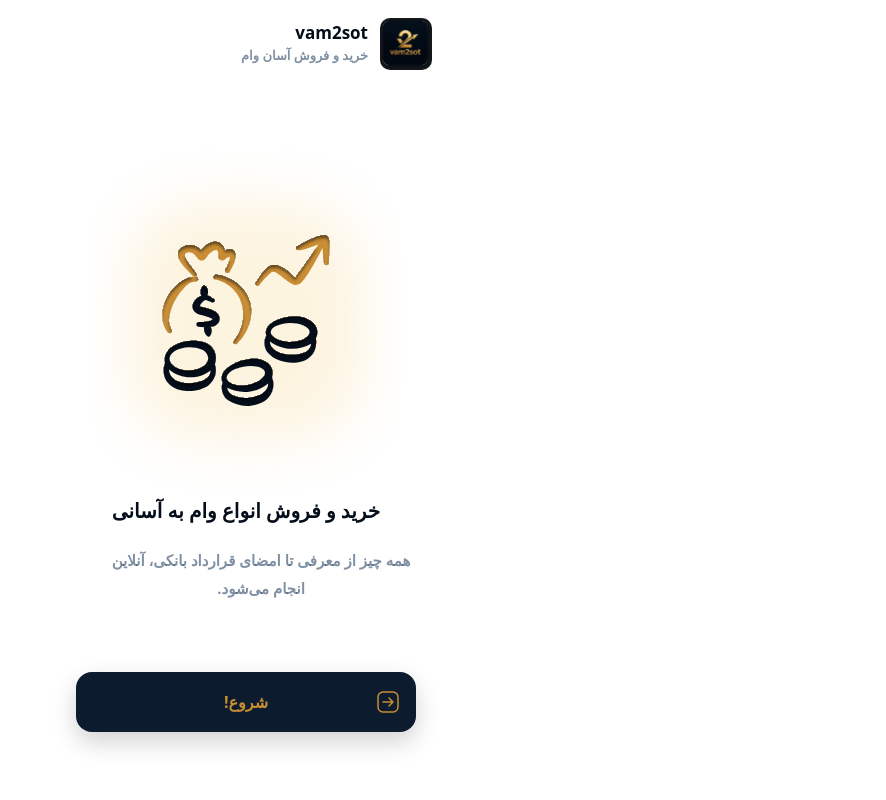
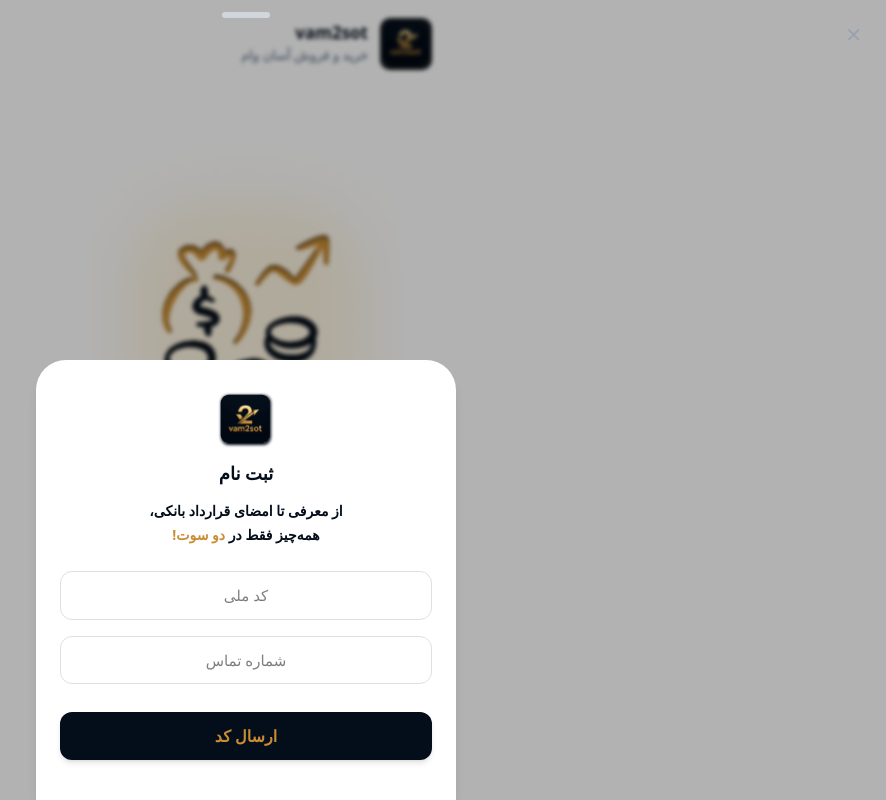
Before and after one commit to malahatmrd/telegram-webapp, a React (Vite) app: page /splash/start in a window 1280 px wide. Both pictures are taken after a click on the button "شروع!". Shown: the whole page, without its empty margins (394-1280 px from the left). Built offline with nearby package versions, Linux system fonts and the light colour scheme; a web font is replaced by a local one.

Commit message:
SignUpPage

```diff
--- a/src/pages/Auth/SignUp.jsx
+++ b/src/pages/Auth/SignUp.jsx
@@ -0,0 +1,62 @@
+import React from "react";
+import { motion } from "framer-motion";
+import { assets } from "../../assets/assets";
+
+export default function SignUp({ onClose }) {
+  return (
+    <motion.div
+      className="fixed inset-0 z-50 flex items-end justify-center bg-black/30 backdrop-blur-[2px]"
+      initial={{ y: "100%" }}
+      animate={{ y: 0 }}
+      exit={{ y: "100%" }}
+      transition={{ duration: 0.5, ease: [0.25, 0.1, 0.25, 1] }}
+    >
+      <motion.div
+        className="w-full max-w-[420px] bg-white rounded-t-[30px] shadow-lg p-6 pb-10 text-center"
+      >
+        <div className="absolute top-3 left-0 right-0 flex justify-center">
+          <div className="w-12 h-1.5 bg-gray-300 rounded-full"></div>
+        </div>
+
+        <div className="flex justify-center mt-2 mb-3">
+          <img src={assets.logo} alt="logo" className="w-14 h-14 object-contain" />
+        </div>
+
+        <h2 className="text-[18px] font-bold text-[#040E1A] mb-3">ثبت نام</h2>
+
+        <p className="text-[14px] font-semibold text-[#040E1A] leading-6 mb-6">
+          از معرفی تا امضای قرارداد بانکی،<br /> همه‌چیز فقط در{" "}
+          <span className="text-[#C98D34]">دو سوت!</span>
+        </p>
+
+        <form className="space-y-4">
+          <input
+            type="text"
+            inputMode="numeric"
+            placeholder="کد ملی"
+            className="w-full border border-[#E0E0E0] rounded-xl py-3 px-4 text-center text-[15px] font-medium outline-none focus:ring-2 focus:ring-[#C98D34]"
+          />
+          <input
+            type="tel"
+            placeholder="شماره تماس"
+            className="w-full border border-[#E0E0E0] rounded-xl py-3 px-4 text-center text-[15px] font-medium outline-none focus:ring-2 focus:ring-[#C98D34]"
+          />
+          <button
+            type="submit"
+            className="w-full bg-[#040E1A] text-[#C98D34] rounded-xl py-3 font-bold text-[16px] mt-3 shadow-md"
+          >
+            ارسال کد
+          </button>
+        </form>
+
+        <button
+          onClick={onClose}
+          className="absolute top-5 right-6 text-gray-400 hover:text-gray-600 text-[20px]"
+          aria-label="بستن"
+        >
+          ✕
+        </button>
+      </motion.div>
+    </motion.div>
+  );
+}
--- a/src/pages/SplashScreen/SplashScreenStart.jsx
+++ b/src/pages/SplashScreen/SplashScreenStart.jsx
@@ -1,24 +1,23 @@
-import React from "react";
+import React, { useState } from "react";
 import { assets } from "../../assets/assets";
+import SignUp from "../../pages/Auth/SignUp";
 
 export default function SplashScreenStart() {
+  const [showSignup, setShowSignup] = useState(false);
+
   return (
-    <div className="-mt-9 w-full mx-auto max-w-[420px] min-h-screen bg-white flex flex-col">
-
+    <div className="-mt-9 w-full mx-auto max-w-[420px] min-h-screen bg-white flex flex-col relative overflow-hidden">
       <div className="h-40 flex items-center px-6">
         <div className="flex items-center gap-3 ">
           <div className="w-13 h-13 rounded-[10px] overflow-hidden grid place-items-center bg-black/90">
-            <img
-              src={assets.logo}
-              alt="logo"
-              className="object-contain"
-            />
+            <img src={assets.logo} alt="logo" className="object-contain" />
           </div>
           <div className="leading-4 space-y-1.5">
-  <div className="text-[17px] font-bold text-[#040E1A]">vam2sot</div>
-  <div className="text-[13px] font-bold text-[#8090A3]">خرید و فروش آسان وام</div>
-</div>
-
+            <div className="text-[17px] font-bold text-[#040E1A]">vam2sot</div>
+            <div className="text-[13px] font-bold text-[#8090A3]">
+              خرید و فروش آسان وام
+            </div>
+          </div>
         </div>
       </div>
 
@@ -37,15 +36,12 @@ export default function SplashScreenStart() {
             </p>
           </h1>
         </div>
-
-
-
-
       </div>
 
       <div className="w-full px-6 pb-8">
         <button
           type="button"
+          onClick={() => setShowSignup(true)}
           className="relative w-full max-w-[340px] mx-auto h-[60px] bg-[#0C1C2E]
                  rounded-2xl font-semibold shadow-[0_10px_24px_rgba(0,0,0,.18)]
                  flex items-center cursor-pointer"
@@ -59,6 +55,7 @@ export default function SplashScreenStart() {
         </button>
       </div>
 
+      {showSignup && <SignUp onClose={() => setShowSignup(false)} />}
     </div>
   );
 }
```
